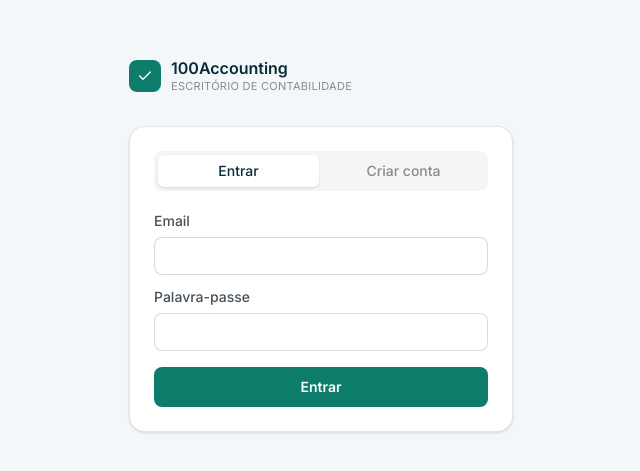
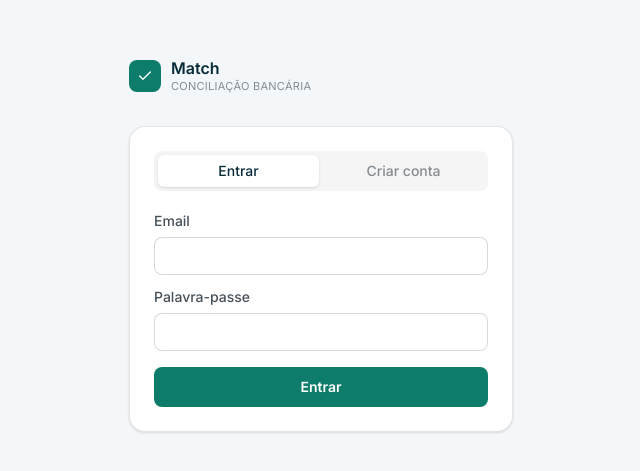
Before and after one commit to RicardoCoutoMadureira34/100Accounting, a Next.js app: page /login in a window 1280 px wide. Shown: the part 155-626 px from the top of the page, without its empty margins (319-959 px from the left). Built offline with nearby package versions, Linux system fonts and the light colour scheme.

Commit message:
Revert "Update branding and descriptions across multiple components; add npm commands to local settings"
This reverts commit 029f7a1fb816dde84b2a76bde7ab255180c1e9ed.

```diff
--- a/src/app/(app)/inicio/page.tsx
+++ b/src/app/(app)/inicio/page.tsx
@@ -17,12 +17,12 @@ export default function InicioPage() {
           <div className="max-w-xl">
             <Reveal>
               <h1 className="font-display text-4xl font-extrabold uppercase leading-[1.05] tracking-tight sm:text-5xl lg:text-[3.4rem]">
-                Reconciliação bancária <span className="text-lime-400">automática</span> para o seu negócio.
+                O <span className="text-lime-400">Match</span> perfeito para a sua reconciliação bancária.
               </h1>
             </Reveal>
             <Reveal delay={120}>
               <p className="mt-6 text-lg leading-relaxed text-white/70">
-                Carrega o extrato do banco e o extrato da contabilidade em PDF. A 100Accounting lê os dois, cruza os movimentos e
+                Carrega o extrato do banco e o extrato da contabilidade em PDF. O Match lê os dois, cruza os movimentos e
                 devolve-te, em minutos, um relatório claro do que analisou.
               </p>
             </Reveal>
@@ -67,7 +67,7 @@ export default function InicioPage() {
                 n={2}
                 icon={<AiIcon />}
                 title="Cruzamento automático"
-                text="A 100Accounting lê ambos os documentos, normaliza os sinais de débito/crédito e cruza os movimentos automaticamente."
+                text="O Match lê ambos os documentos, normaliza os sinais de débito/crédito e cruza os movimentos automaticamente."
               />
             </Reveal>
             <Reveal delay={240}>
@@ -152,7 +152,7 @@ function DashboardMockup() {
         <span className="h-2.5 w-2.5 rounded-full bg-danger-600/70" />
         <span className="h-2.5 w-2.5 rounded-full bg-amber-glow/80" />
         <span className="h-2.5 w-2.5 rounded-full bg-lime-500/80" />
-        <span className="ml-2 text-[11px] font-bold text-ink-950/60">100Accounting · Dashboard</span>
+        <span className="ml-2 text-[11px] font-bold text-ink-950/60">Match · Dashboard</span>
       </div>
       <div className="rounded-xl bg-ink-950/[0.03] p-4">
         <div className="mb-3 flex items-center justify-between">
--- a/src/app/(app)/layout.tsx
+++ b/src/app/(app)/layout.tsx
@@ -29,7 +29,7 @@ export default async function AppLayout({ children }: { children: React.ReactNod
                   <path d="M4 12l5 5L20 6" />
                 </svg>
               </span>
-              <span className="font-display text-[16px] font-extrabold tracking-tight">100Accounting</span>
+              <span className="font-display text-[16px] font-extrabold tracking-tight">Match</span>
             </Link>
             <NavTabs />
           </div>
--- a/src/app/layout.tsx
+++ b/src/app/layout.tsx
@@ -20,8 +20,8 @@ const plexMono = IBM_Plex_Mono({
 });
 
 export const metadata: Metadata = {
-  title: "100Accounting · Reconciliação bancária automática",
-  description: "A ferramenta de reconciliação bancária da 100Accounting — escritório de contabilidade em Portugal.",
+  title: "Match · Reconciliação bancária automática",
+  description: "Carrega o extrato bancário e o extrato da contabilidade em PDF; o Match faz a reconciliação por ti.",
 };
 
 export default function RootLayout({ children }: LayoutProps<"/">) {
--- a/src/app/login/page.tsx
+++ b/src/app/login/page.tsx
@@ -12,8 +12,8 @@ export default function LoginPage() {
             </svg>
           </span>
           <div>
-            <p className="font-semibold leading-tight text-brand-700">100Accounting</p>
-            <p className="text-[11px] uppercase tracking-wide text-foreground/50">Escritório de Contabilidade</p>
+            <p className="font-semibold leading-tight text-brand-700">Match</p>
+            <p className="text-[11px] uppercase tracking-wide text-foreground/50">Conciliação bancária</p>
           </div>
         </div>
         <Suspense fallback={null}>
```
Also changed, not shown: .claude/settings.local.json, 1 other file (tests, documents, lock files or other folders).
